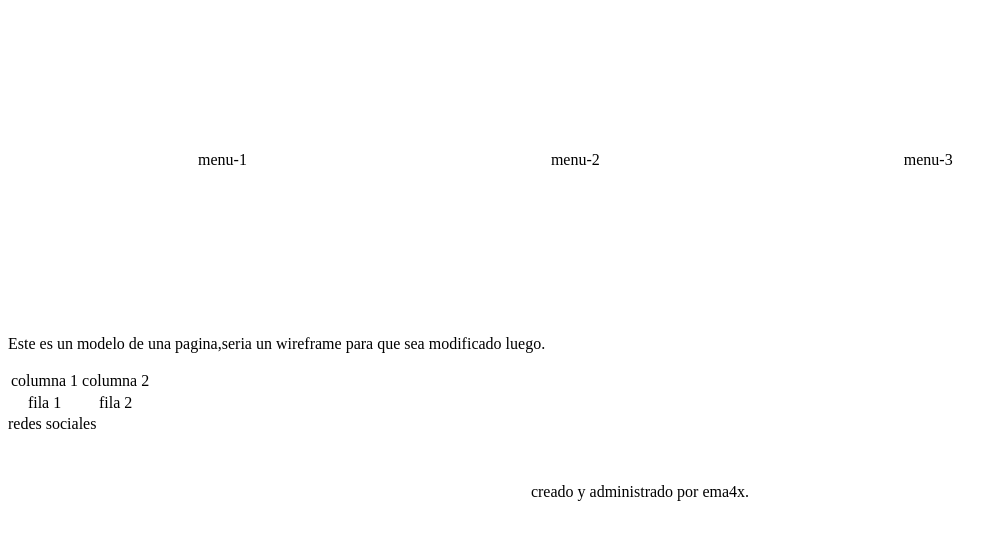
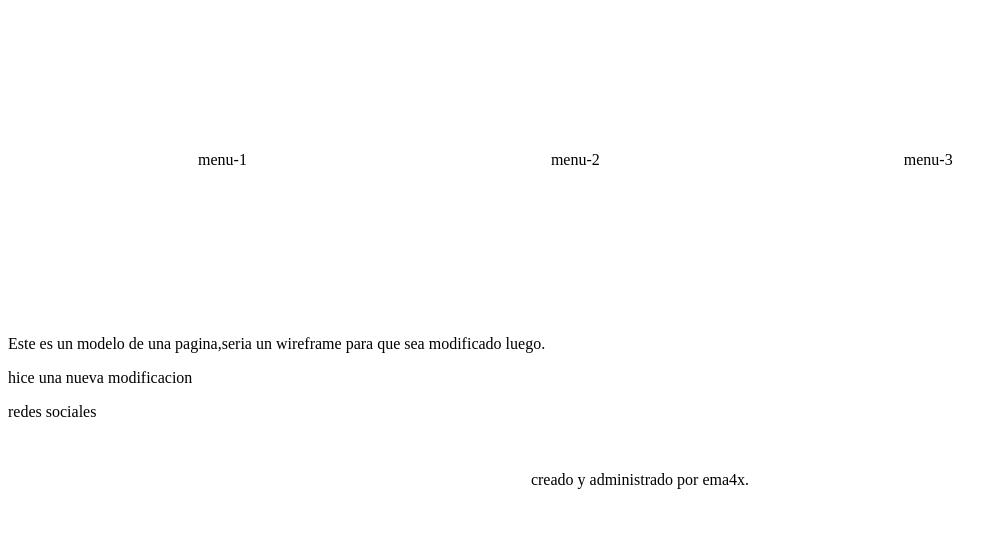
Before and after one commit to facundoloto/pagina, a plain HTML site: page index.html in a window 1280 px wide. Shown: the part 105-644 px from the top of the page, without its empty margins (0-1007 px from the left). Drawn offline with Linux system fonts and the light colour scheme.

Commit message:
hice un cambio

```diff
--- a/index.html
+++ b/index.html
@@ -21,19 +21,7 @@
 </div>
 <div class="inicio">
 <p>Este es un modelo de una pagina,seria un wireframe para que sea modificado luego.</p>
-<table>
-<tr>
-<td>
-columna 1
-</td>
-<td>
-columna 2
-</td>
-</tr>
-<tr>
-<td>fila 1</td>
-<td>fila 2 </td>
-</tr>
+<p>hice una nueva modificacion</p>
 </table>
 <aside>redes sociales</aside>
 <div class="pie">
```
